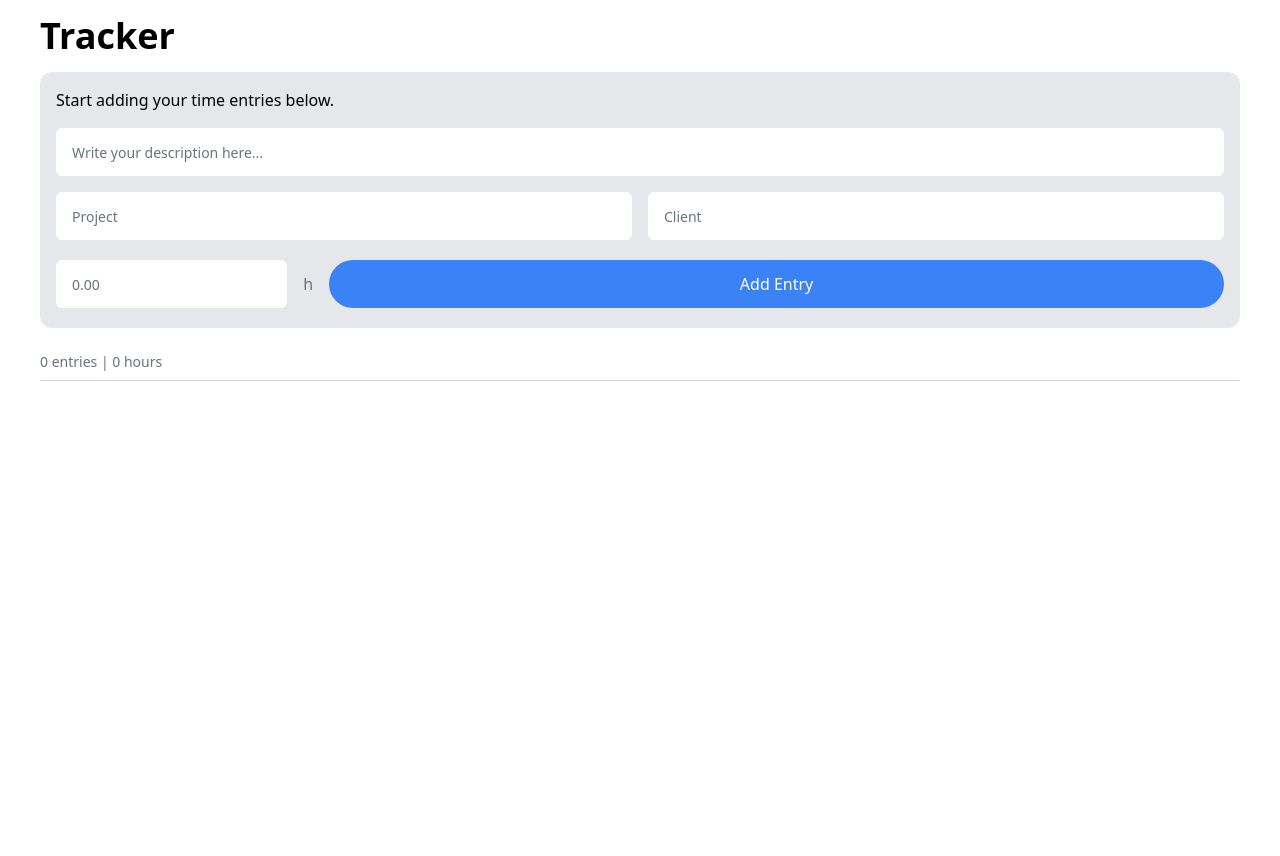
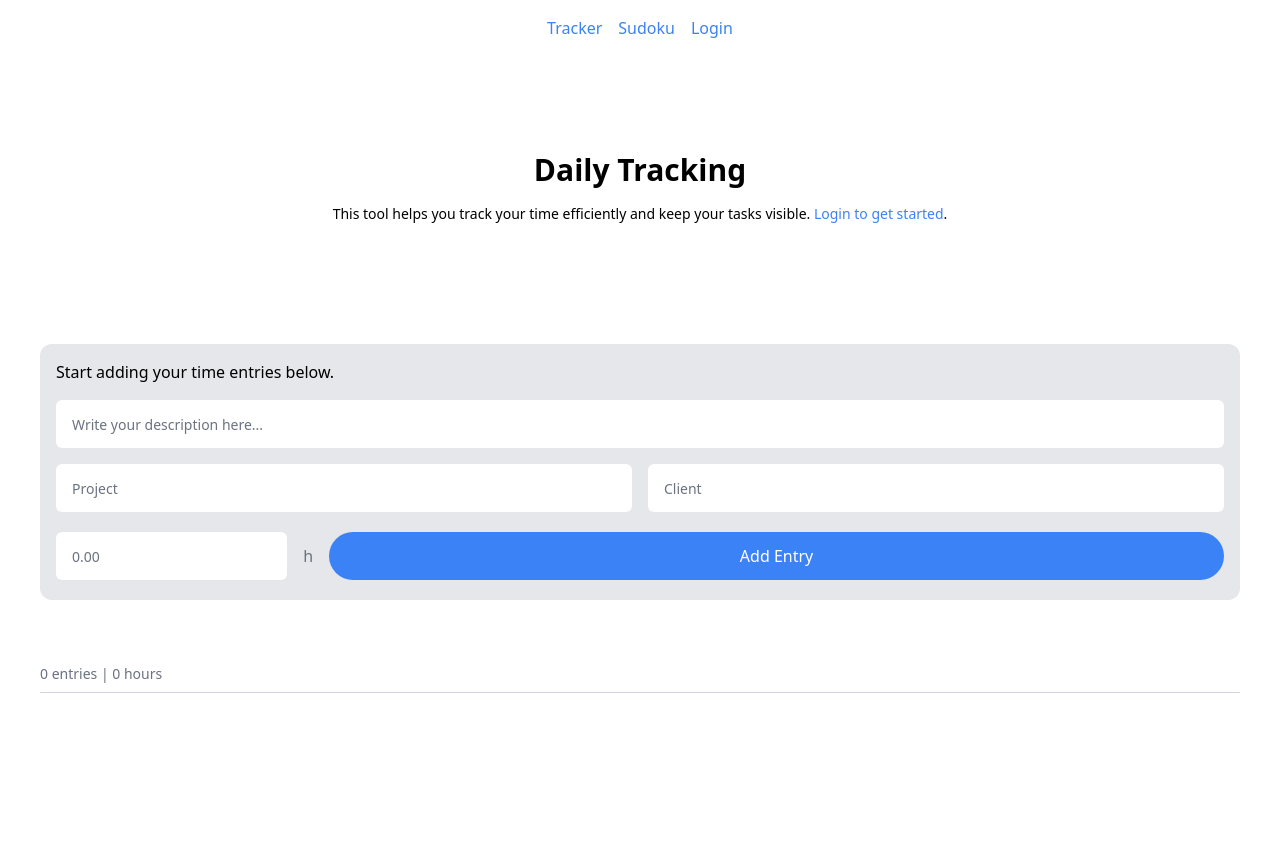
Before and after one commit to mirceamesesan/daily-code, a Flask app: page / in a window 1280 px wide. Before the commit the page ends 381 px from the top, so only its background shows below. Run offline with Flask 3, Linux system fonts and the light colour scheme; data that the repository does not hold is empty; style sheets or scripts are compiled from the project's sources.

Commit message:
linked tracker and sudoku pages

```diff
--- a/src/static/css/input.css
+++ b/src/static/css/input.css
@@ -2,6 +2,34 @@
 @tailwind components;
 @tailwind utilities;
 
+nav {
+    @apply
+        flex
+        w-full
+        p-4;
+}
+
+.main-section {
+    @apply
+        flex flex-col
+        gap-10
+        h-screen w-full
+        py-4;
+}
+
+.centered {
+    @apply
+        items-center;
+}
+
+.page-title {
+    @apply
+        flex flex-col
+        items-center
+        gap-4
+        w-full
+        py-20;
+}
 
 .cell {
     @apply
--- /dev/null
+++ b/src/templates/common/nav.html
@@ -0,0 +1,9 @@
+<section class="nav">
+
+    <nav class="flex justify-center gap-4">
+        <a href="/" class="text-blue-500">Tracker</a>
+        <a href="/sudoku" class="text-blue-500">Sudoku</a>
+        <a href="/login" class="text-blue-500">Login</a>
+    </nav>
+
+</section>
--- a/src/templates/home.html
+++ b/src/templates/home.html
@@ -1,11 +1,17 @@
 {% extends 'layout/base.html' %}
+
+{% include 'common/nav.html' %}
 
 {% block content %}
 
-<section class="flex flex-col gap-4 h-screen py-4">
+<section class="main-section">
 
-    <div class="">
-        <h1 class="text-4xl font-bold">Tracker</h1>
+    <div class="page-title">
+        <h1 class="font-bold text-3xl">Daily Tracking</h1>
+        <p class="text-center text-sm">
+            This tool helps you track your time efficiently and keep your tasks visible.
+            <a class="text-blue-500" href="https://pypi.org/project/dokusan/" target="_blank">Login to get started</a>.
+        </p>
     </div>
 
     <!-- Manual entry form -->
```
Also changed, not shown: src/templates/sudoku.html (+7 -2 lines).
